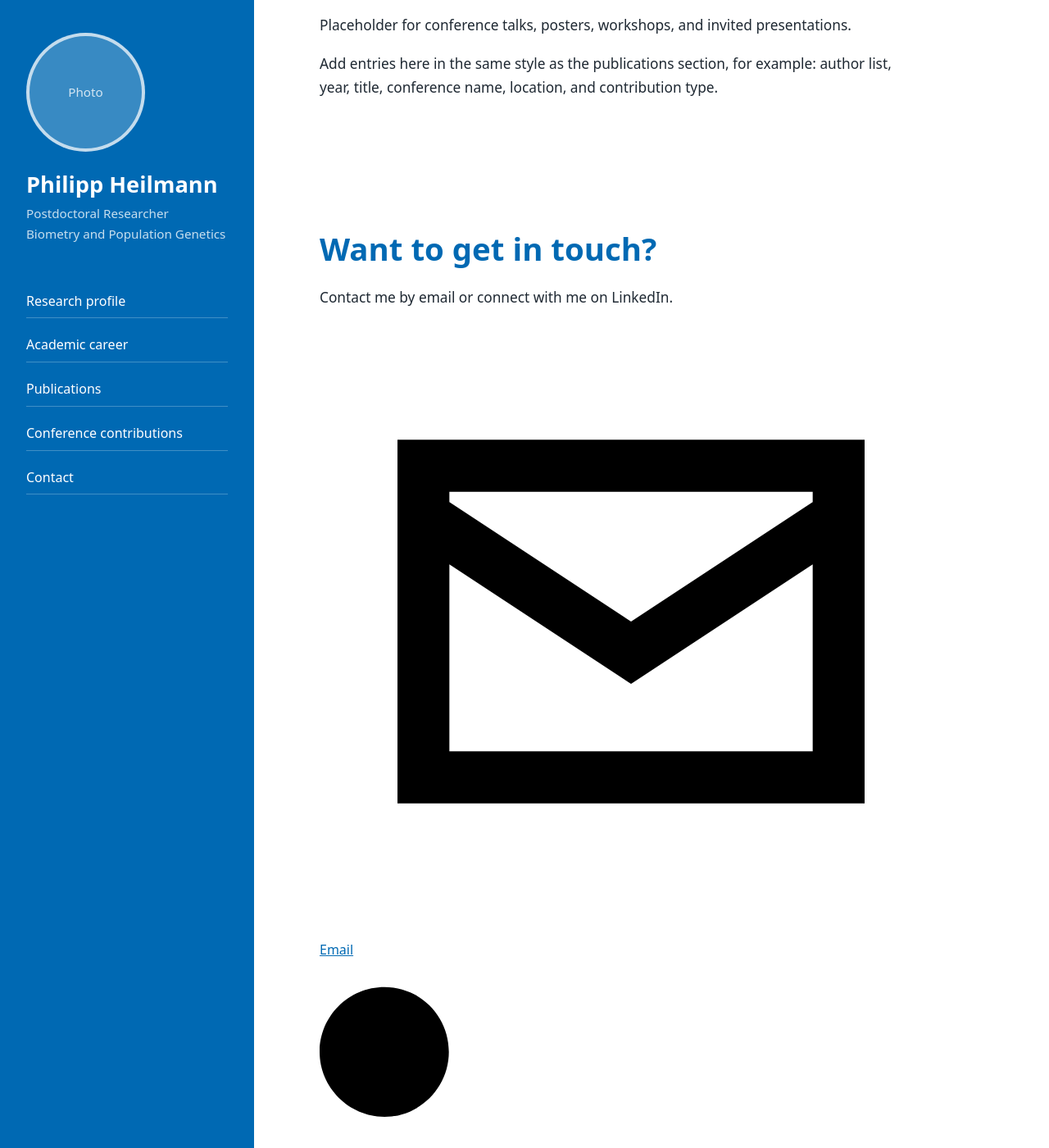
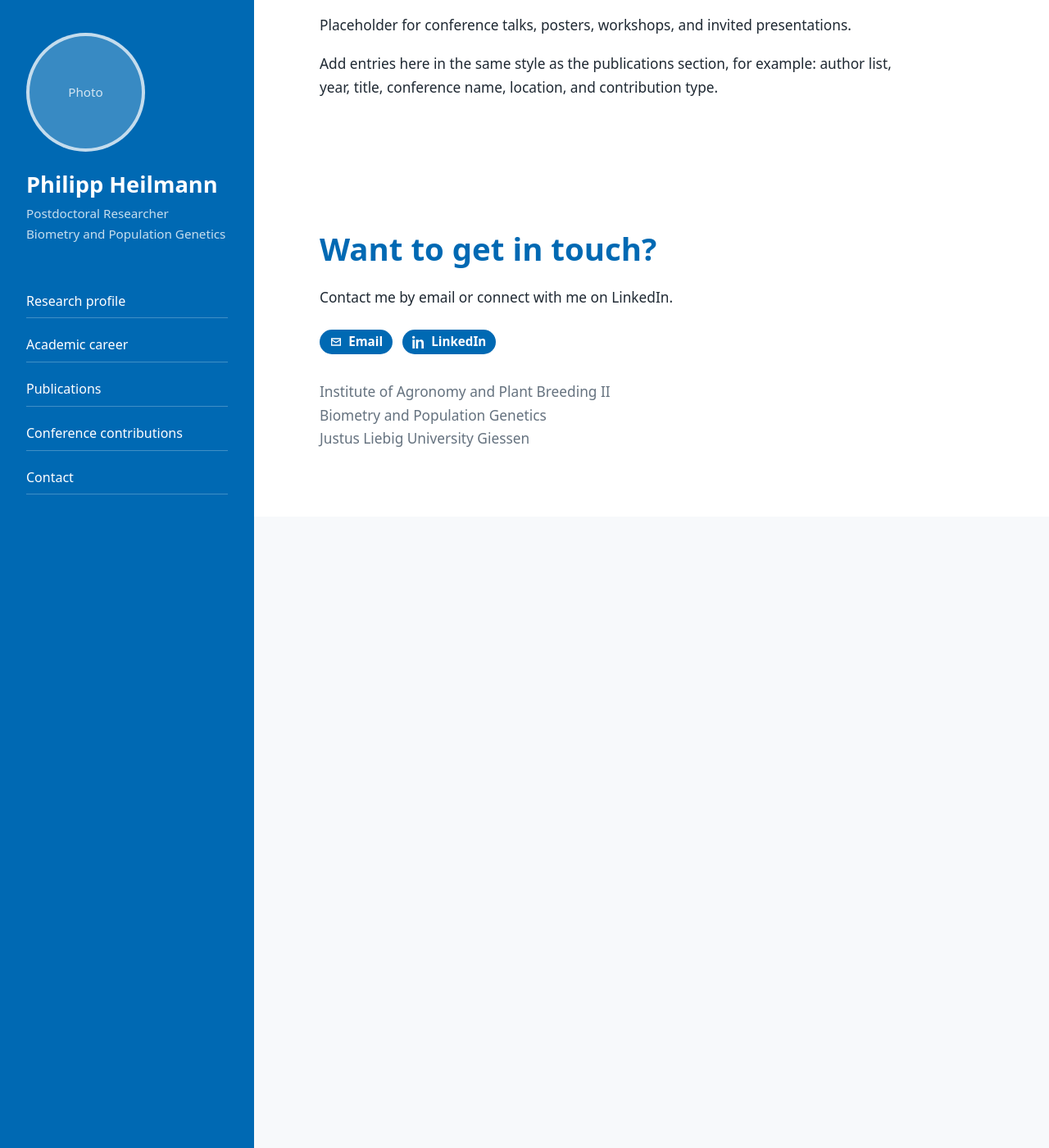
Before and after one commit to PGHeilmann/PGHeilmann.github.io, a Jekyll site: the page built from index.md, in a window 1280 px wide and 1400 px high, scrolled down 2196 px. Shown: the whole window at 82% size. Built offline with Jekyll 4.4.1, drawn with Linux system fonts in a browser that asks for light colours.

Commit message:
Update style.scss

```diff
--- a/assets/css/style.scss
+++ b/assets/css/style.scss
@@ -224,3 +224,50 @@ a:hover {
 section p + p {
   margin-top: 1.15rem;
 }
+
+/* Contact */
+
+.contact-buttons {
+  display: flex;
+  flex-wrap: wrap;
+  gap: 0.75rem;
+  margin: 1.5rem 0 2rem;
+}
+
+.contact-button {
+  display: inline-flex;
+  align-items: center;
+  justify-content: center;
+  gap: 0.45rem;
+  padding: 0.45rem 0.75rem;
+  border-radius: 999px;
+  background: var(--sidebar-blue);
+  color: #ffffff;
+  text-decoration: none;
+  font-size: 0.95rem;
+  font-weight: 600;
+  line-height: 1;
+  width: fit-content;
+  transition: transform 0.15s ease, opacity 0.15s ease;
+}
+
+.contact-button:hover {
+  opacity: 0.85;
+  transform: translateY(-1px);
+}
+
+.contact-button:visited {
+  color: #ffffff;
+}
+
+.contact-icon {
+  width: 1rem;
+  height: 1rem;
+  fill: currentColor;
+  flex-shrink: 0;
+}
+
+.contact-details {
+  margin-top: 2rem;
+  color: var(--text-muted);
+}
```
